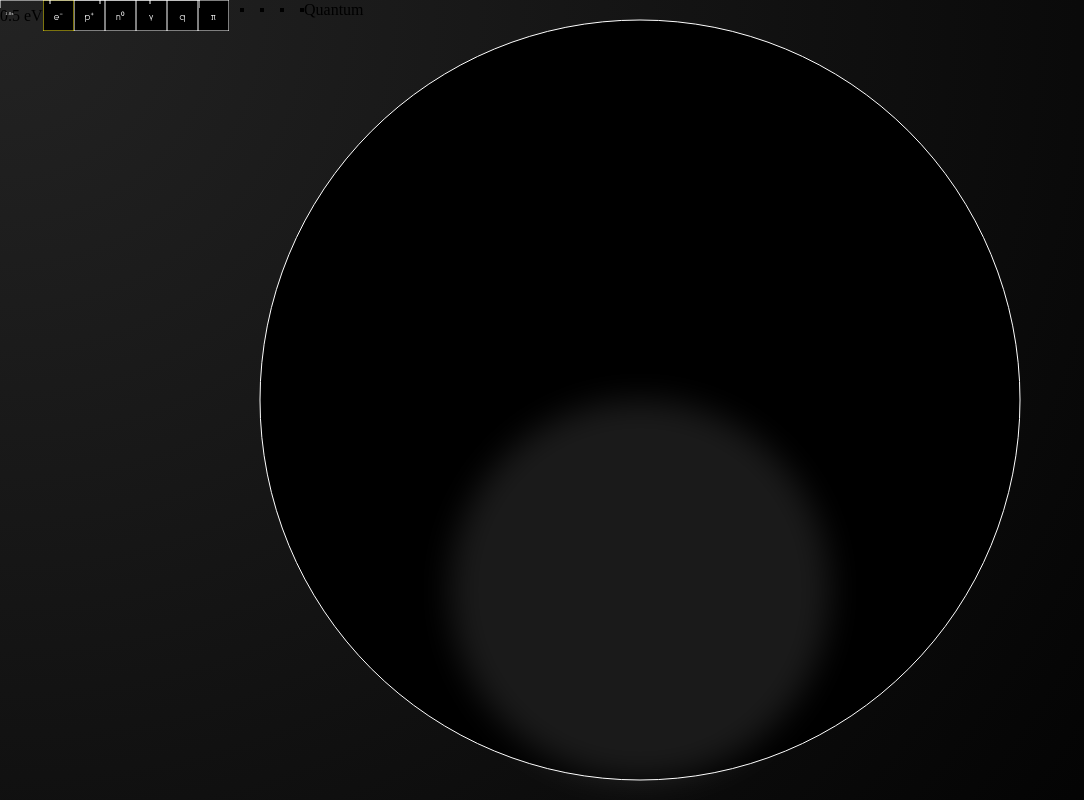
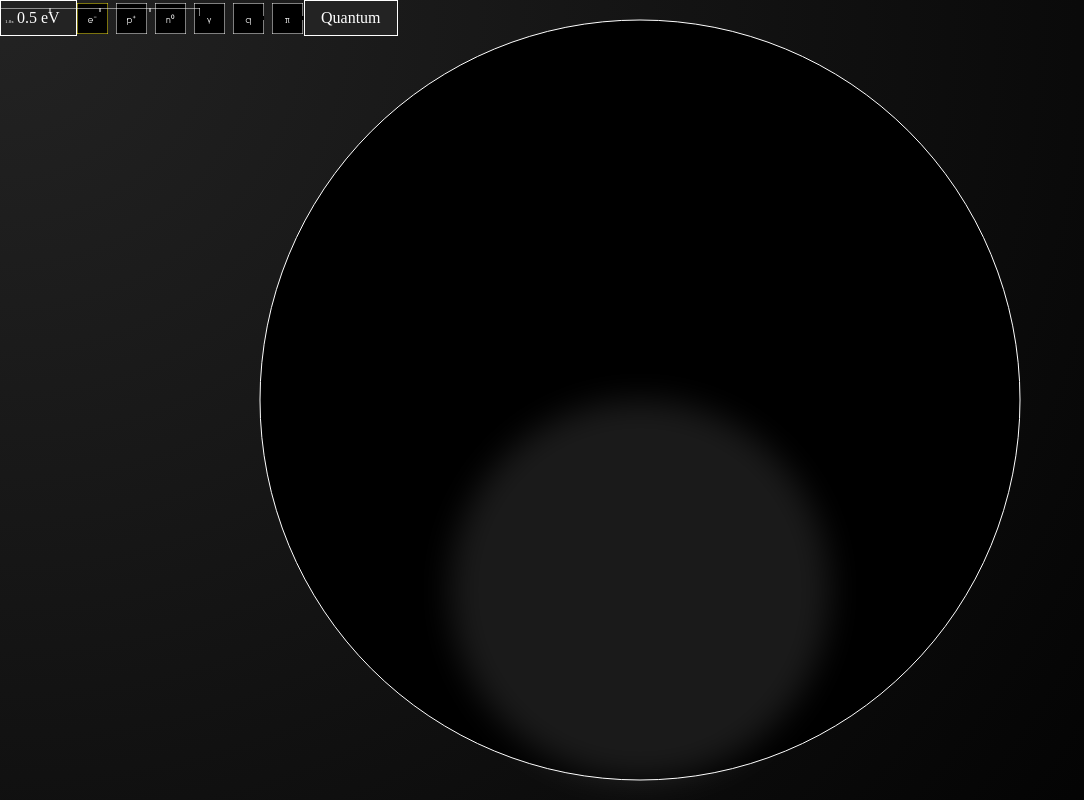
Before and after one commit to jurenites/smep, a React (Vite) app in the folder smep-game/: page / in a window 1280 px wide. Shown: the whole page, without its empty margins (0-1084 px from the left). Built offline with nearby package versions, Linux system fonts and the light colour scheme.

Commit message:
put back duplicating HEX defininf as a constant at CSS fiele too

```diff
--- a/package.json
+++ b/package.json
@@ -1,5 +1,6 @@
 {
   "devDependencies": {
-    "@storybook/theming": "^8.6.14"
+    "@storybook/theming": "^8.6.14",
+    "ts-node": "^10.9.2"
   }
 }
--- a/smep-game/package.json
+++ b/smep-game/package.json
@@ -10,7 +10,7 @@
     "preview": "vite preview",
     "storybook": "storybook dev -p 6006",
     "build-storybook": "storybook build",
-    "generate-tokens": "node ./scripts/generate-tokens-css.js"
+    "generate-tokens": "cd smep-game && ts-node ./scripts/generate-tokens-css.js"
   },
   "dependencies": {
     "i18next": "^25.4.2",
--- a/smep-game/src/ui/tokens/tokens.css
+++ b/smep-game/src/ui/tokens/tokens.css
@@ -0,0 +1,34 @@
+:root {
+    /* Colors */
+    --color-yolk: #F8E71C;
+    --color-ulatraviolet: #4C00FF;
+    --color-white: #FFFFFF;
+    --color-light-gray: #C0C0C0;
+    --color-gray: #666666;
+    --color-dark-gray: #232323;
+    --color-black: #000000;
+
+    /* Fonts */
+    --font-title: "'Roundabout-Regular', Urbanist, sans-serif";
+    --font-body: "'Roundabout-Regular', Sulphur Point, sans-serif";
+    --font-digit: "'4pixel', monospace";
+    --font-code: "'Courier New', monospace";
+
+    /* Sizes */
+    --size-dot-1: 1px;
+    --size-circle-4: 4px;
+    --size-circle-6: 6px;
+    --size-circle-61: 61px;
+    --size-mini-card: 31px;
+    --size-mini-paginator: 4px;
+    --size-mini-paginator-gap: 16px;
+    --size-big-paginator-w: 4px;
+    --size-big-paginator-h: 17px;
+    --size-big-paginator-gap: 6px;
+    --size-mid-card-w: 83px;
+    --size-mid-card-h: 109px;
+    --size-tab-w: 109px;
+    --size-tab-h: 23px;
+    --size-blur-playground: 16px;
+    --size-stroke: 1px;
+}
```
Also changed, not shown: smep-game/scripts/generate-tokens-css.js (+7 -15 lines), smep-game/src/stories/components/AllPrimitivesShowcase.tsx (+1 -1 lines), 1 other file (tests, documents, lock files or other folders).
